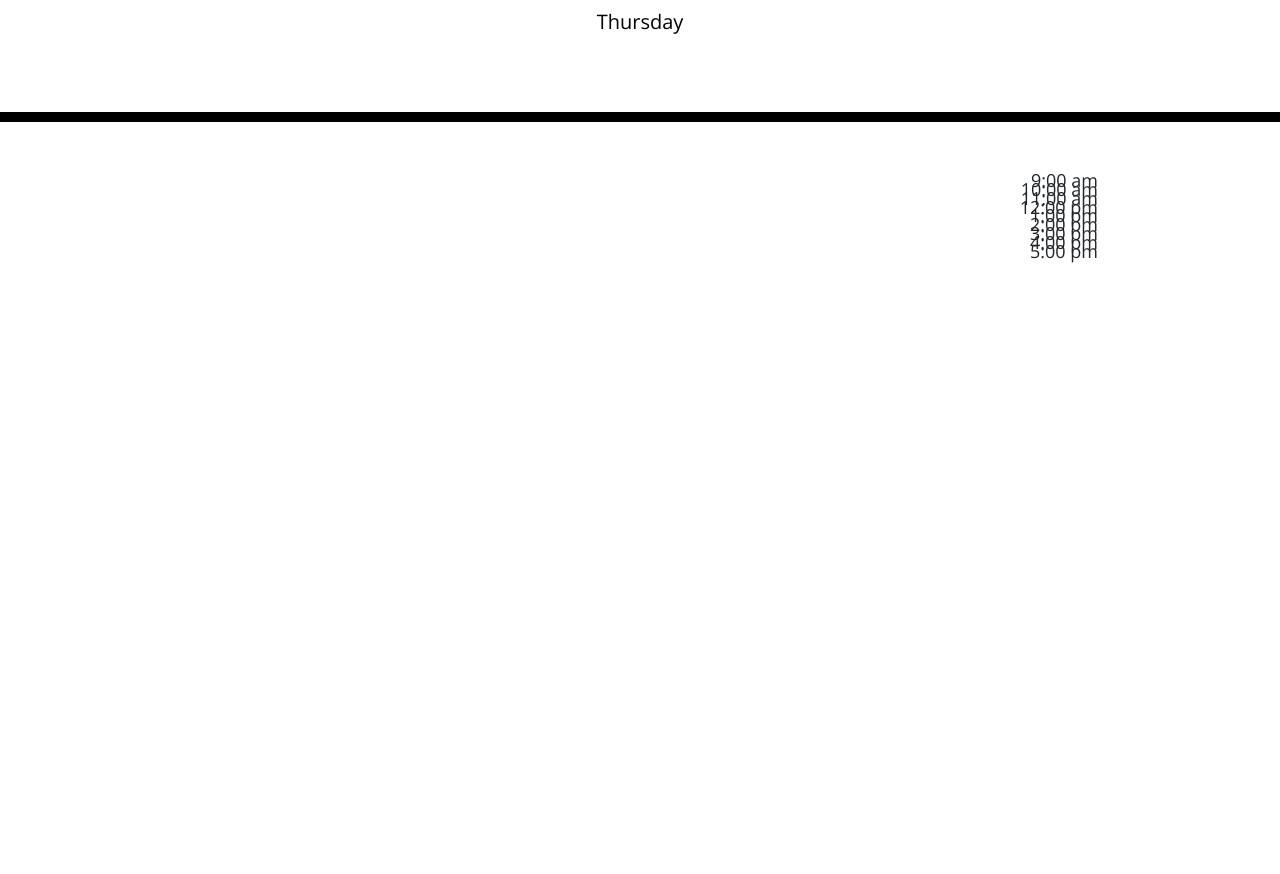
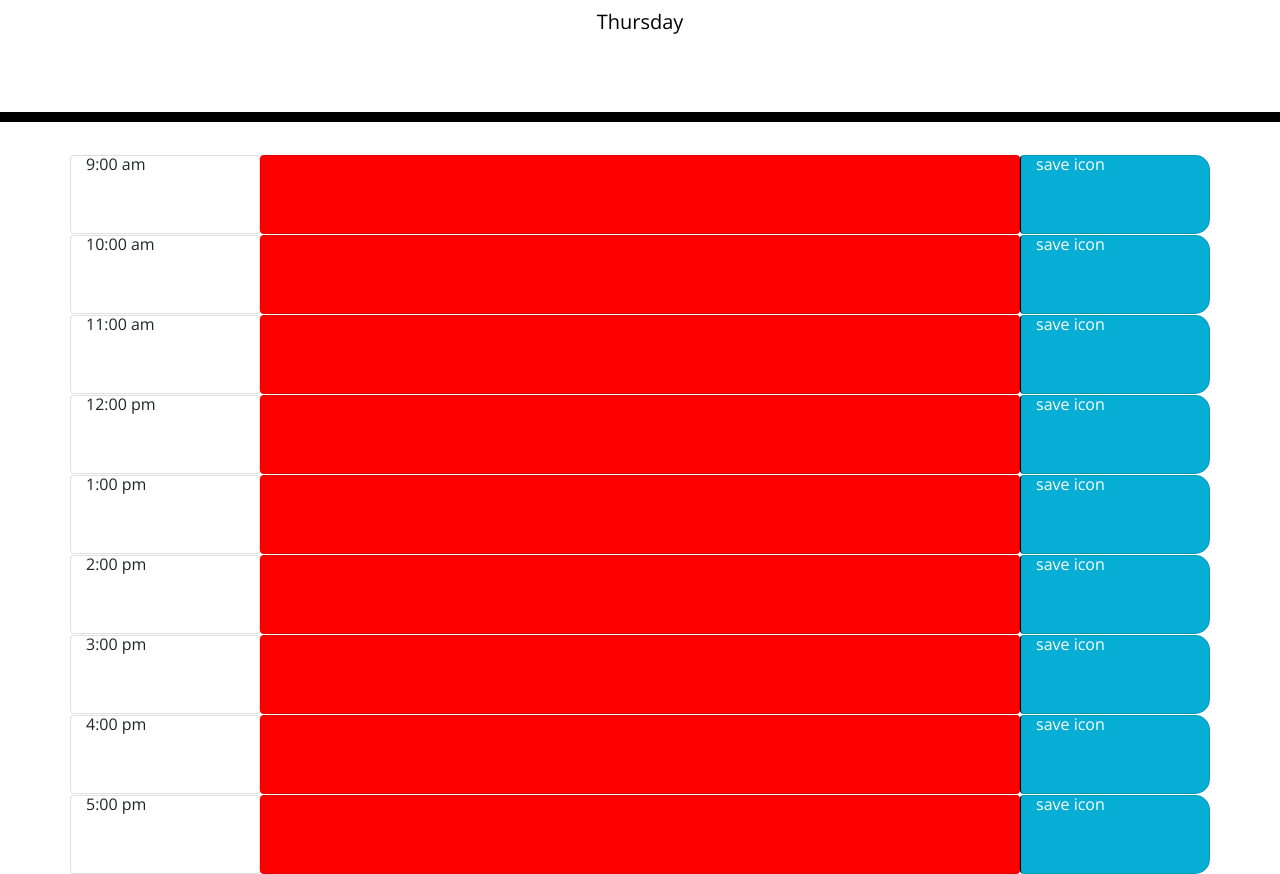
Before and after one commit to ontiverosp/Planner, a plain HTML site: page Develop/index.html in a window 1280 px wide. Shown: the part 182-1056 px from the top of the page. Before the commit the page ends 800 px from the top, so only its background shows below. Drawn offline with nearby package versions, Linux system fonts and the light colour scheme.

Commit message:
progress made

```diff
--- a/Develop/index.html
+++ b/Develop/index.html
@@ -19,36 +19,149 @@
     <p class="lead">A simple calendar app for scheduling your work day</p>
     <p id="currentDay" class="lead"></p>
   </header>
-  <div class="container">
+  <div class="container" id="timeblocks">
     <!-- Timeblocks go here -->
-    <div class="row" id="timeblocks">
 
-    </div>
+
+  </div>
   </div>
 
   <script src="https://code.jquery.com/jquery-3.4.1.min.js"></script>
   <script src="https://cdnjs.cloudflare.com/ajax/libs/moment.js/2.24.0/moment.min.js"></script>
   <script src="../Assets/moment.js"></script>
   <script type="text/javascript">
-    //adds the day to the top of the planner.
+
     var newDiv = $("<div>");
-    var hours = ["9:00 am", "10:00 am", "11:00 am", "12:00 pm", "1:00 pm", "2:00 pm", "3:00 pm", "4:00 pm", "5:00 pm"]
+    var hours = [{
+      timeDisplay: "9:00 am",
+      timeValue: 9,
+      plans: []
+    },
+    {
+      timeDisplay: "10:00 am",
+      timeValue: 10,
+      plans: []
+    },
+    {
+      timeDisplay: "11:00 am",
+      timeValue: 11,
+      plans: []
+    },
+    {
+      timeDisplay: "12:00 pm",
+      timeValue: 12,
+      plans: []
+    },
+    {
+      timeDisplay: "1:00 pm",
+      timeValue: 13,
+      plans: []
+    },
+    {
+      timeDisplay: "2:00 pm",
+      timeValue: 14,
+      plans: []
+    },
+    {
+      timeDisplay: "3:00 pm",
+      timeValue: 15,
+      plans: []
+    },
+    {
+      timeDisplay: "4:00 pm",
+      timeValue: 16,
+      plans: []
+    },
+    {
+      timeDisplay: "5:00 pm",
+      timeValue: 17,
+      plans: []
+    }];
+    var currentTime = moment().format('H');
+    console.log(currentTime);
+    //adds the day to the top of the planner
     newDiv.text(moment().format('dddd'));
     $("#currentDay").append(newDiv);
+
     //builds the time sheet
     for (i = 0; i < hours.length; i++) {
-      console.log(hours[i]);
       //makes Block
       var block = $("<div>");
-      block.attr("class", "col-md-12");
+      block.attr("class", "row");
+
+
       //adds timestamp to blocks
-      var time = $("<p>");
-      time.text(hours[i]);
-      time.attr("style", "position: absolute; right: 7rem; top: 1rem; font-size: large;");
+      var time = $("<div>");
+      time.attr("class", "card col-md-2");
+      time.text(hours[i].timeDisplay);
+      time.attr("style", "");
       block.append(time);
+
+      //adds plans
+      var plan = $("<input>");
+      plan.attr("class", "card col-md-8");
+      plan.text("planns");
+      plan.attr("style", "");
+      block.append(plan);
+
+      //changes background of plans to indicate if time has past
+      if (currentTime > hours[i].timeValue) {
+        plan.attr("style", "background: red");
+      }
+      else if (currentTime == hours[i].timeValue) {
+        plan.attr("style", "background: blue");
+      }
+      else {
+        plan.attr("style", "background: green");
+      }
+
+
+      //adds save button
+      var save = $("<div>");
+      save.attr("class", "card col-md-2 saveBtn");
+      save.attr("id", "block"+i);
+      save.text("save icon");
+      save.attr("style", "");
+      block.append(save);
+
+      //renders the time block
       $("#timeblocks").append(block);
     }
+    //function to save plans in local storage
+    $(".saveBtn").on("click", function () {
+        var timeblock = this.getAttribute("id");
+        if (timeblock === "block0"){
+          console.log("1");
+        }
+        else if (timeblock === "block1"){
+          console.log("2");
+        }
+        else if (timeblock === "block2"){
+          console.log("3");
+        }
+        else if (timeblock === "block3"){
+          console.log("4");
+        }
+        else if (timeblock === "block4"){
+          console.log("5");
+        }
+        else if (timeblock === "block5"){
+          console.log("6");
+        }
+        else if (timeblock === "block6"){
+          console.log("7");
+        }
+        else if (timeblock === "block7"){
+          console.log("8");
+        }
+        else if (timeblock === "block8"){
+          console.log("9");
+        }
+        else {
+          console.log("Error!");
+        }
 
+      });
 
 
 
```
